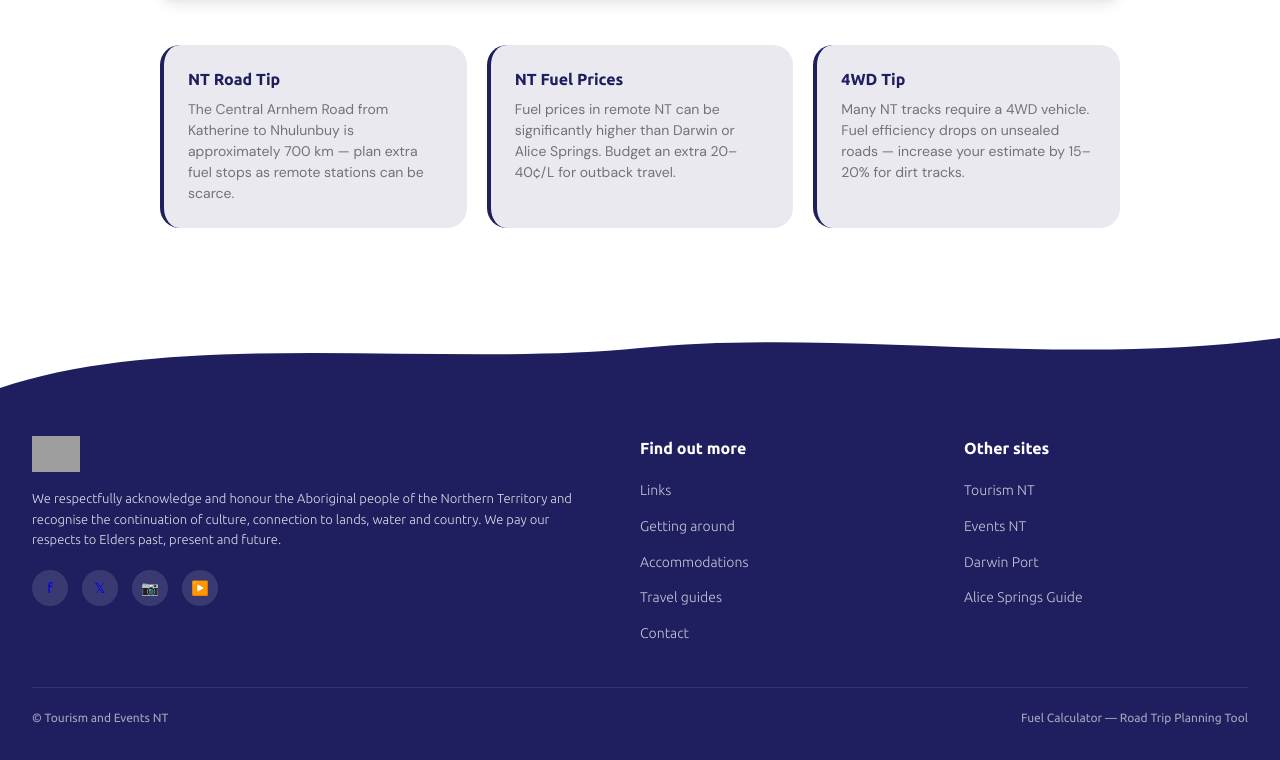
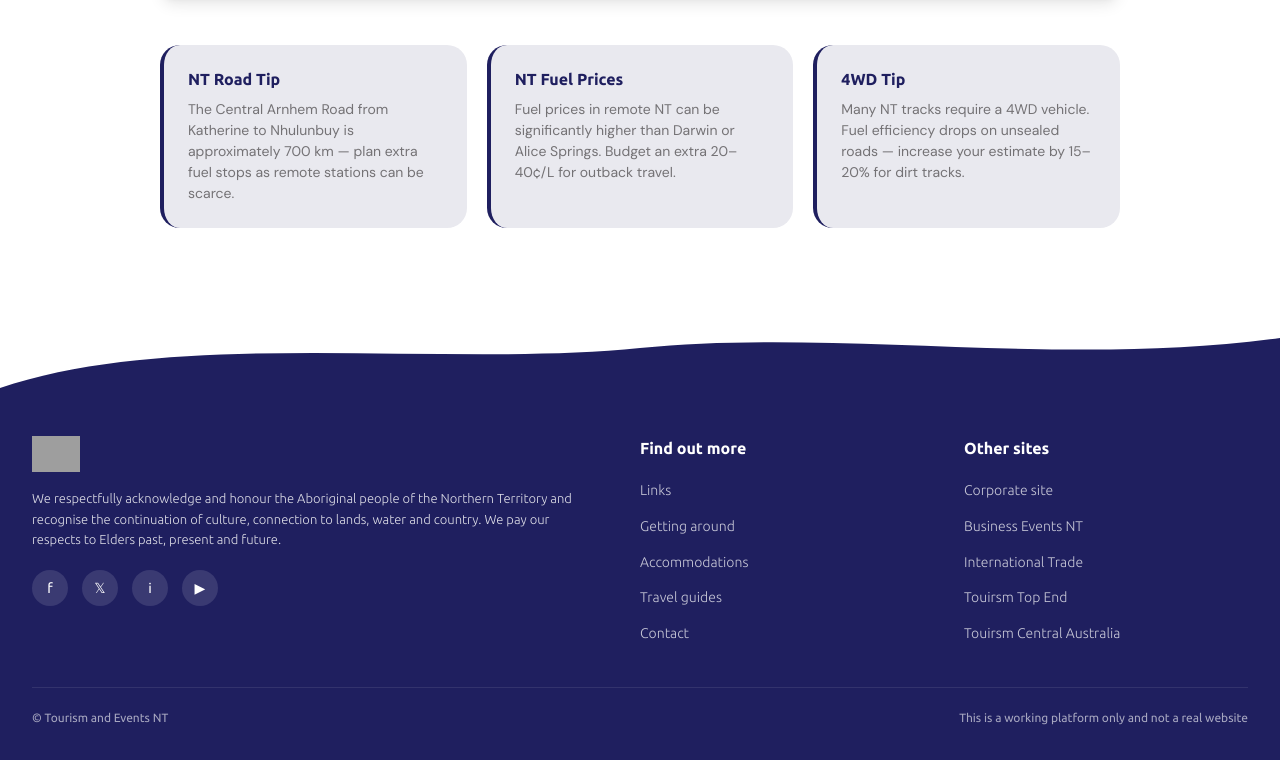
Before and after one commit to jamirawan/tent-pg, an Astro site in the folder projects/fuel-calculator/: page / in a window 1280 px wide. Shown: the part 1456-2216 px from the top of the page. Built offline with nearby package versions, Linux system fonts and the light colour scheme; Astro itself is replaced by a stand-in of ours.

Commit message:
updated footer a little bit

```diff
--- a/projects/fuel-calculator/src/components/Footer.astro
+++ b/projects/fuel-calculator/src/components/Footer.astro
@@ -17,8 +17,8 @@
       <div class="footer-socials">
         <a href="#" title="Facebook">f</a>
         <a href="#" title="Twitter">𝕏</a>
-        <a href="#" title="Instagram">📷</a>
-        <a href="#" title="YouTube">▶️</a>
+        <a href="#" title="Instagram">i</a>
+        <a href="#" title="YouTube">▶</a>
       </div>
     </div>
     <div>
@@ -34,15 +34,16 @@
     <div>
       <div class="footer-heading">Other sites</div>
       <ul class="footer-nav">
-        <li><a href="#">Tourism NT</a></li>
-        <li><a href="#">Events NT</a></li>
-        <li><a href="#">Darwin Port</a></li>
-        <li><a href="#">Alice Springs Guide</a></li>
+        <li><a href="#">Corporate site</a></li>
+        <li><a href="#">Business Events NT</a></li>
+        <li><a href="#">International Trade</a></li>
+        <li><a href="#">Touirsm Top End</a></li>
+        <li><a href="#">Touirsm Central Australia</a></li>
       </ul>
     </div>
   </div>
   <div class="footer-bottom">
     <span>© Tourism and Events NT</span>
-    <span>Fuel Calculator — Road Trip Planning Tool</span>
+    <span>This is a working platform only and not a real website</span>
   </div>
 </footer>
--- a/projects/fuel-calculator/src/styles/global.css
+++ b/projects/fuel-calculator/src/styles/global.css
@@ -924,6 +924,7 @@ footer {
   display: flex;
   gap: 14px;
   margin-top: 16px;
+
 }
 
 .footer-socials a {
@@ -937,6 +938,7 @@ footer {
   text-decoration: none;
   transition: background .2s;
   font-size: 14px;
+  color:white;
 }
 
 .footer-socials a:hover {
```
